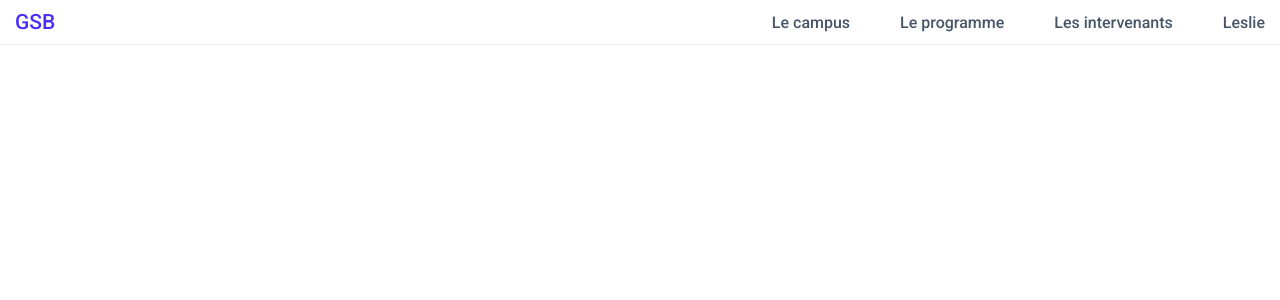
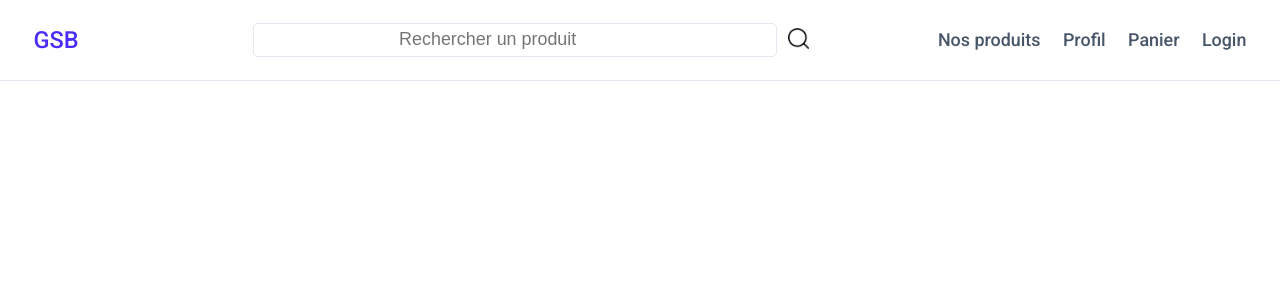
Before and after one commit to fluffy1211/GSB-FrontWeb, a PHP site: page / in a window 1280 px wide. Shown: the top 300 px of the page. Run offline with PHP 8.4, Linux system fonts and the light colour scheme.

Commit message:
search bar added

```diff
--- a/css/style.css
+++ b/css/style.css
@@ -1,4 +1,6 @@
 @import url('https://fonts.googleapis.com/css2?family=Roboto:ital,wght@0,500;1,400&display=swap');
+
+/* GENERAL */
 
 * {
     margin: 0;
@@ -7,9 +9,11 @@
 }
 
 html {
-    font-size: 62.5%;
+    font-size: 70%;
     font-family: 'Roboto', sans-serif;
 }
+
+/* HEADER */
 
 li {
     list-style: none;
@@ -27,7 +31,7 @@
     display: flex;
     justify-content: space-between;
     align-items: center;
-    padding: 1rem 1.5rem;
+    padding: 2rem 3rem;
 }
 
 .hamburger {
@@ -50,7 +54,7 @@
 }
 
 .nav-item {
-    margin-left: 5rem;
+    margin-left: 2rem;
 }
 
 .nav-link {
@@ -68,6 +72,37 @@
     font-weight: 500;
     color: #482ff7;
 }
+
+/* SEARCHBAR */
+
+.searchbar {
+    display: flex;
+    align-items: center;
+    margin-left: 7rem;
+}
+
+.searchbar-input {
+    font-size: 1.6rem;
+    padding: 0.5rem 13rem;
+    border: 1px solid #E2E8F0;
+    border-radius: 5px;
+    outline: none;
+    text-align: left;
+}
+
+.searchbar-button {
+    padding: 0.5rem 1rem;
+    cursor: pointer;
+    border: 0px;
+    background-color: white;
+}
+
+.searchbar-button img {
+    width: 21px;
+    height: 21px;
+}
+
+/* RESPONSIVE MOBILE */
 
 @media only screen and (max-width: 768px) {
     .nav-menu {
@@ -107,4 +142,8 @@
     .hamburger.active .bar:nth-child(3) {
         transform: translateY(-8px) rotate(-45deg);
     }
+
+    .searchbar {
+        display: none;
+    }
 }
--- a/index.html
+++ b/index.html
@@ -6,24 +6,29 @@
     <title>Document</title>
     <link rel="stylesheet" href="css/style.css">
     <script src="script.js" defer></script>
-
 </head>
 <body>
     <header class="header">
         <nav class="navbar">
             <a href="#" class="nav-logo">GSB</a>
+            <div class="searchbar">
+                <input type="text" class="searchbar-input" placeholder="Rechercher un produit">
+                <button class="searchbar-button">
+                    <img src="assets/search-button.png" alt="search">
+                </button>
+            </div>
             <ul class="nav-menu">
                 <li class="nav-item">
-                    <a href="#" class="nav-link">Le campus</a>
+                    <a href="#" class="nav-link">Nos produits</a>
                 </li>
                 <li class="nav-item">
-                    <a href="#" class="nav-link">Le programme</a>
+                    <a href="#" class="nav-link">Profil</a>
                 </li>
                 <li class="nav-item">
-                    <a href="#" class="nav-link">Les intervenants</a>
+                    <a href="#" class="nav-link">Panier</a>
                 </li>
                 <li class="nav-item">
-                    <a href="#" class="nav-link">Leslie</a>
+                    <a href="#" class="nav-link">Login</a>
                 </li>
             </ul>
             <div class="hamburger">
--- a/style/style.css
+++ /dev/null
@@ -1,3 +0,0 @@
-body {
-    font-family: "Poppins", sans-serif;
-}
```
Also changed, not shown: assets/search-button.png (added), 1 other file.
